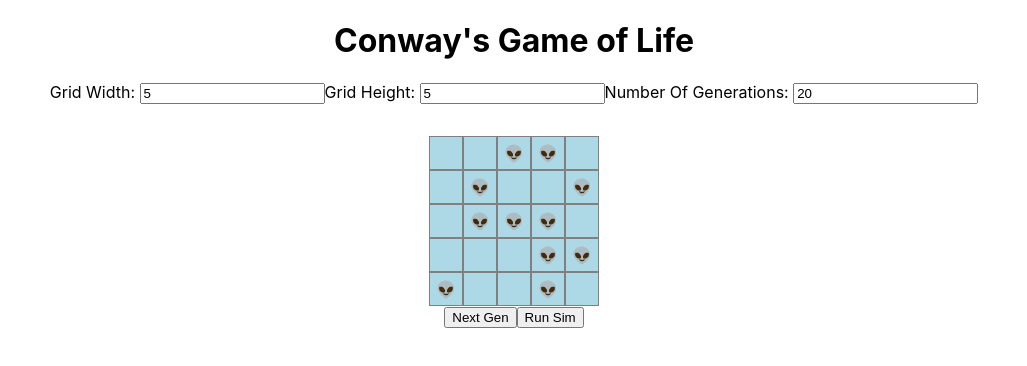
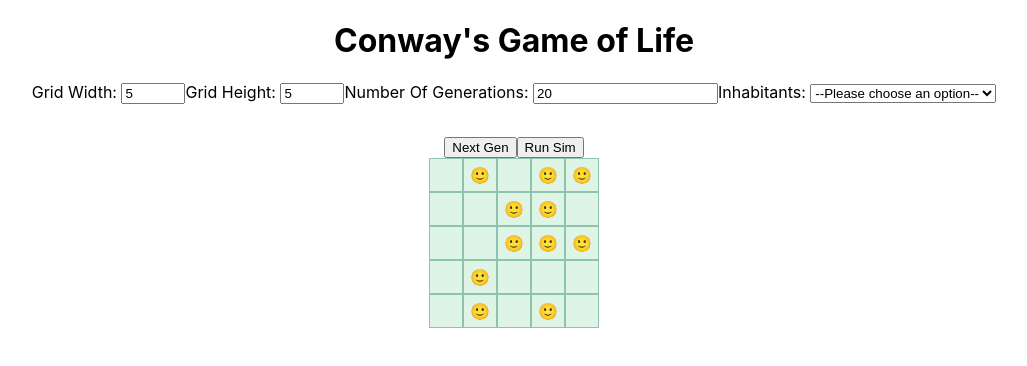
Before and after one commit to andrewgjh/game_of_life, a React (Create React App) app: page / in a window 1280 px wide. Shown: the top 366 px of the page, without its empty margins (126-1153 px from the left). Built offline with nearby package versions, Linux system fonts and the light colour scheme.

Commit message:
Refactor code and add favicon

```diff
--- a/public/index.html
+++ b/public/index.html
@@ -24,7 +24,7 @@
       work correctly both with client-side routing and a non-root public URL.
       Learn how to configure a non-root public URL by running `npm run build`.
     -->
-    <title>React App</title>
+    <title>Conway's Game of Life</title>
   </head>
   <body>
     <noscript>You need to enable JavaScript to run this app.</noscript>
--- a/src/App.js
+++ b/src/App.js
@@ -11,10 +11,14 @@ function App() {
   const [width, setWidth] = useState(5);
   const [height, setHeight] = useState(5);
   const [generations, setGenerations] = useState(20);
+  const [inhabitants, setInhabitants] = useState("🙂");
 
   return (
     <div className="App">
-      <h1>Conway's Game of Life</h1>
+      <h1>
+        Conway's Game of{" "}
+        {inhabitants === "💃" || inhabitants === "🕺" ? "Dance" : "Life"}
+      </h1>
       <VariablesForm
         runSim={runGameOfLife}
         width={width}
@@ -23,8 +27,15 @@ function App() {
         setHeight={setHeight}
         generations={generations}
         setGenerations={setGenerations}
+        inhabitants={inhabitants}
+        setInhabitants={setInhabitants}
       />
-      <LifeGrid width={width} height={height} generations={generations} />
+      <LifeGrid
+        width={width}
+        height={height}
+        generations={generations}
+        inhabitants={inhabitants}
+      />
     </div>
   );
 }
--- a/src/components/LifeGrid/index.js
+++ b/src/components/LifeGrid/index.js
@@ -2,13 +2,10 @@ import "./life_grid.css";
 import gameFunctions from "../../gameOfLife";
 import { useEffect, useState } from "react";
 
-const LifeGrid = ({ width, height, generations }) => {
-  const { createGrid, populateGrid, randomlifeMap, nextGen, sleep } =
-    gameFunctions;
+const LifeGrid = ({ width, height, generations, inhabitants }) => {
+  const { resetGrid, nextGen, sleep } = gameFunctions;
 
-  let [gameGrid, setGameGrid] = useState(
-    populateGrid(createGrid(height, width), randomlifeMap(height * width))
-  );
+  let [gameGrid, setGameGrid] = useState(resetGrid(height, width));
 
   const runNextGen = () => {
     setGameGrid(prevGrid => nextGen(prevGrid));
@@ -22,22 +19,11 @@ const LifeGrid = ({ width, height, generations }) => {
   };
 
   useEffect(() => {
-    setGameGrid(
-      populateGrid(createGrid(height, width), randomlifeMap(height * width))
-    );
-  }, [height, width]);
+    setGameGrid(resetGrid(height, width));
+  }, [height, width, resetGrid]);
 
   return (
     <div className="grid-container">
-      {gameGrid.map((row, idx) => (
-        <div key={`row-${idx}`} className="row-container">
-          {row.map((cellLife, index) => (
-            <div className="gol-cell" key={`column-${index}`}>
-              <span className="cell-life">{cellLife ? "👽" : ""}</span>
-            </div>
-          ))}
-        </div>
-      ))}
       <button onClick={runNextGen}>Next Gen</button>
       <button
         onClick={() => {
@@ -46,6 +32,17 @@ const LifeGrid = ({ width, height, generations }) => {
       >
         Run Sim
       </button>
+      {gameGrid.map((row, idx) => (
+        <div key={`row-${idx}`} className="row-container">
+          {row.map((cellLife, index) => (
+            <div className="gol-cell" key={`column-${index}`}>
+              <span className="cell-life">
+                {cellLife ? `${inhabitants}` : ""}
+              </span>
+            </div>
+          ))}
+        </div>
+      ))}
     </div>
   );
 };
--- a/src/components/LifeGrid/life_grid.css
+++ b/src/components/LifeGrid/life_grid.css
@@ -13,8 +13,8 @@
   display: inline;
   width: 2em;
   height: 2em;
-  background-color: lightblue;
-  border: 1px solid grey;
+  background-color: #DEF5E5;
+  border: 1px solid #8EC3B0;
 }
 
 .cell-life{
--- a/src/components/VariablesForm/index.js
+++ b/src/components/VariablesForm/index.js
@@ -1,5 +1,3 @@
-import { useState } from "react";
-
 const VariablesForm = ({
   width,
   height,
@@ -7,6 +5,8 @@ const VariablesForm = ({
   setWidth,
   generations,
   setGenerations,
+  inhabitants,
+  setInhabitants,
 }) => {
   return (
     <form>
@@ -15,6 +15,7 @@ const VariablesForm = ({
         <input
           type="number"
           min="5"
+          max="200"
           value={width}
           onChange={e => {
             setWidth(e.target.value);
@@ -26,6 +27,7 @@ const VariablesForm = ({
         <input
           type="number"
           min="5"
+          max="300"
           value={height}
           onChange={e => {
             setHeight(e.target.value);
@@ -43,6 +45,20 @@ const VariablesForm = ({
           }}
         ></input>
       </label>
+      <label>
+        Inhabitants:{" "}
+        <select
+          onChange={e => setInhabitants(e.target.value)}
+          value={inhabitants}
+        >
+          <option value="">--Please choose an option--</option>
+          <option value="🐶">🐶</option>
+          <option value="🐱">🐱</option>
+          <option value="💃">💃</option>
+          <option value="🕺">🕺</option>
+          <option value="👽">👽</option>
+        </select>
+      </label>
     </form>
   );
 };
--- a/src/gameOfLife.js
+++ b/src/gameOfLife.js
@@ -12,6 +12,7 @@ function createGrid(x = 5, y = 5) {
 }
 
 function populateGrid(grid, gridString) {
+  if (grid.length < 0) return;
   const populatedGrid = createGrid(grid.length, grid[0].length);
 
   for (let index = 0; index < gridString.length; index++) {
@@ -106,12 +107,16 @@ async function gameOfLife(x, y, loopTimes) {
   }
 }
 
+const resetGrid = (height, width) =>
+  populateGrid(
+    createGrid(height || 5, width || 5),
+    randomlifeMap(height * width || 25)
+  );
+
 const gameFunctions = {
-  createGrid,
-  populateGrid,
-  randomlifeMap,
   sleep,
   nextGen,
+  resetGrid,
 };
 
 export default gameFunctions;
```
Also changed, not shown: 1 other file (tests, documents, lock files or other folders).
